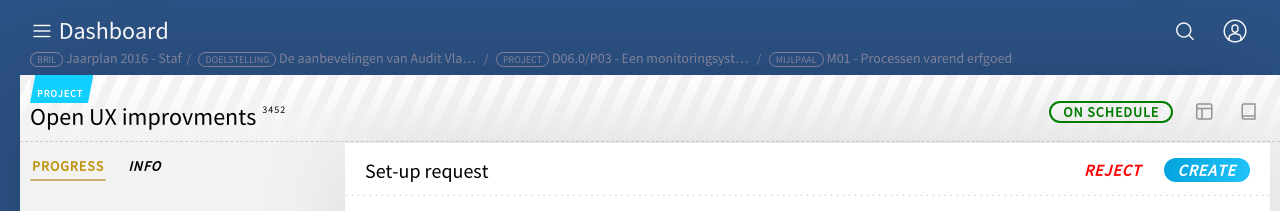
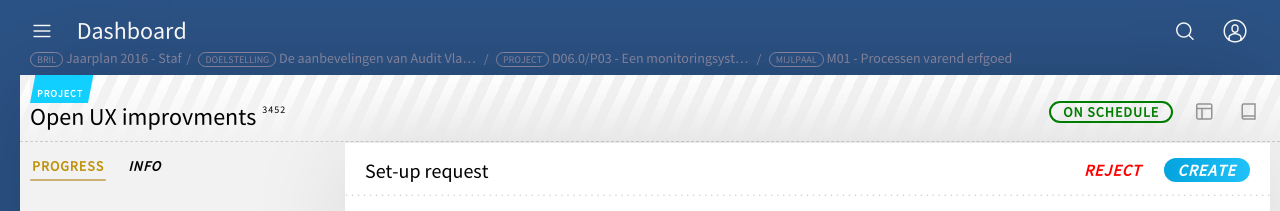
Before and after one commit to lordblendi/tracker-mockup, a Jekyll site: the page built from pages/home.html, in a window 1280 px wide. Shown: the top 211 px of the page. Built offline with Jekyll 4.4.1, drawn with Linux system fonts in a browser that asks for light colours; nearby versions of some CDN libraries; comment, search, counter and statistics services are not loaded.

Commit message:
Dashboard is a separate block right now

```diff
--- a/_includes/blocks/app-header.html
+++ b/_includes/blocks/app-header.html
@@ -1,7 +1,10 @@
 <div class="app-navigator cf">
   <div class="app-navigator__left">
     <div class="app-navigator__item" data-action="open-left-panel">
-      <h1><a href="#">छ Dashboard</a></h1>
+      <h1><a href="#">छ</a></h1>
+    </div>
+    <div class="app-navigator__item" data-action="open-dashboard">
+      <h1><a href="#">Dashboard</a></h1>
     </div>
   </div>
   <div class="app-navigator__right">
```
